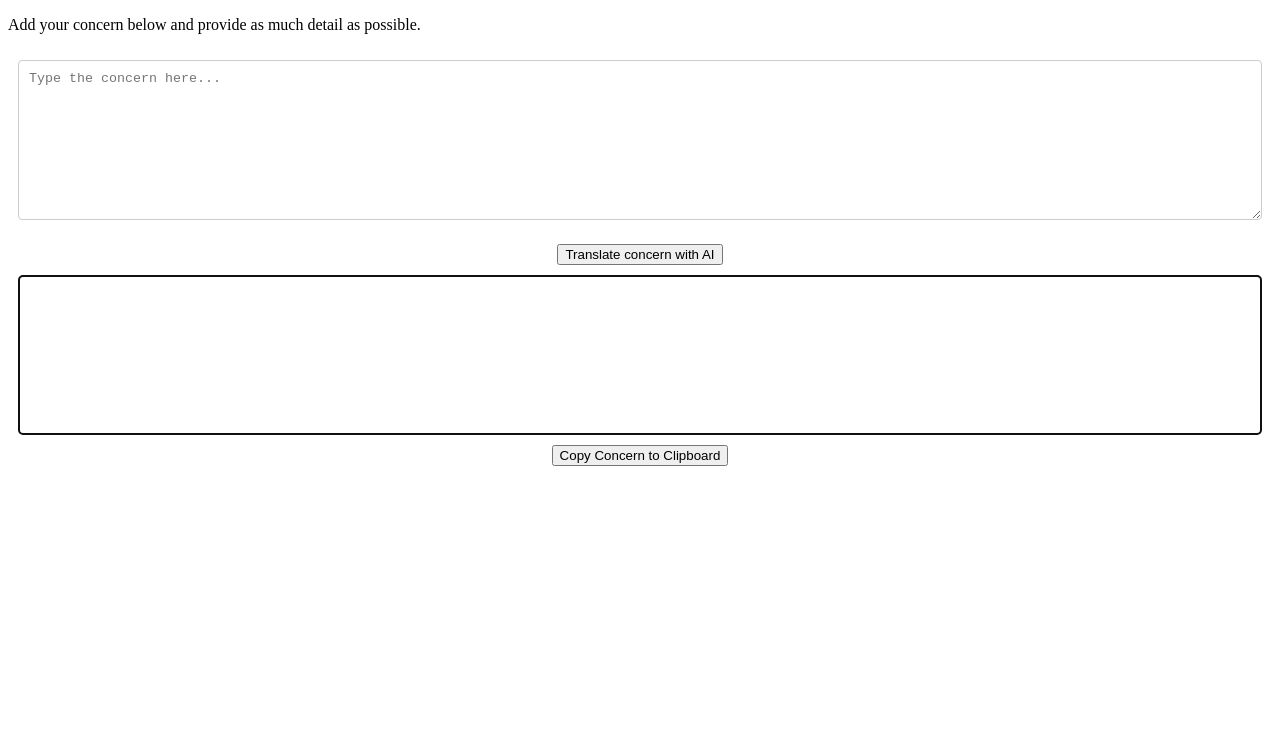
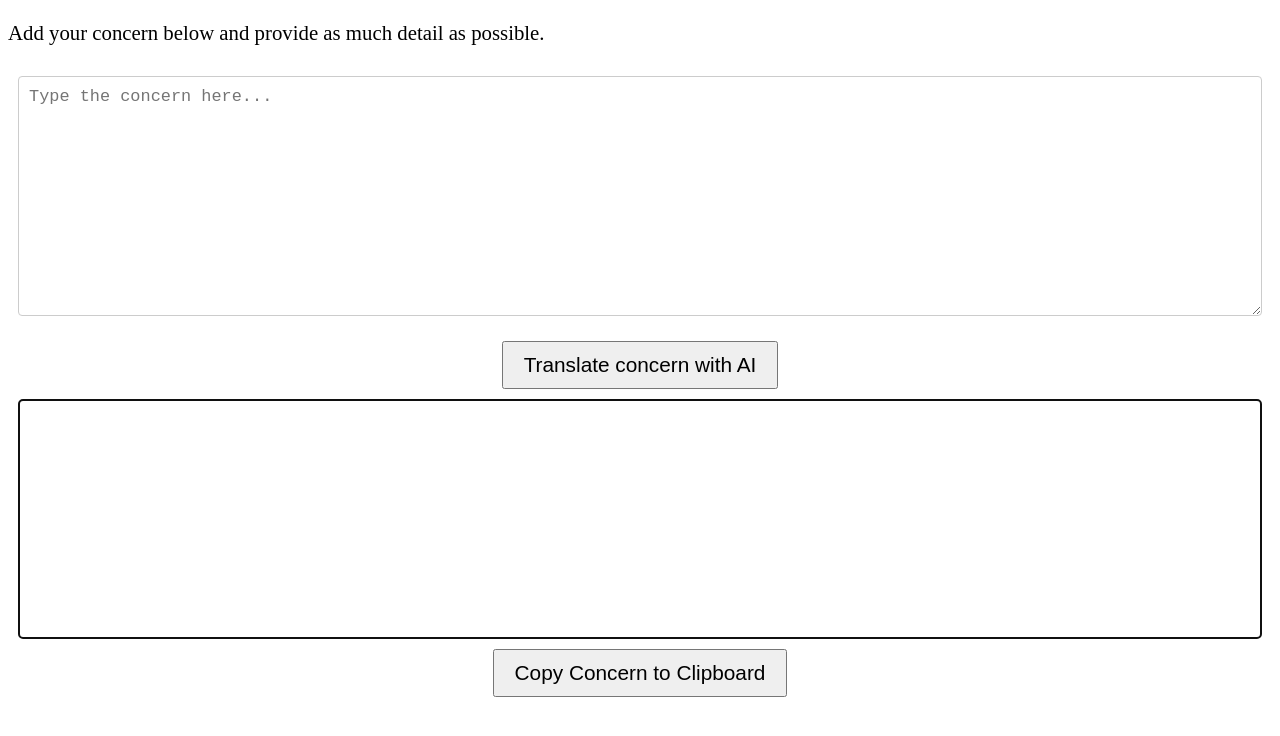
Before and after one commit to marlonlynn/SiPHi_comment, a website: page index.html in a window 1280 px wide. Both pictures are taken after a click on the button "Copy Concern to Clipboard". Drawn offline with Linux system fonts and the light colour scheme.

Commit message:
buttons larger and text box flex

```diff
--- a/index.html
+++ b/index.html
@@ -3,20 +3,26 @@
 <head>
 <meta charset="UTF-8">
 <meta name="viewport" content="width=device-width, initial-scale=1.0">
-<title>Home Inspection Concerns Editor</title>
+<title>Inspection Concerns Editor</title>
 <style>
+  body {
+    font-size: 1.3em; /* Increase base font size */
+  }
   textarea, #response {
     width: calc(100% - 20px);
-    height: 20vh;
+    height: 30vh; /* Increased height for more text */
     margin: 10px;
     padding: 10px;
     border: 1px solid #ccc;
     border-radius: 4px;
     box-sizing: border-box;
+    font-size: inherit; /* Inherit font size from body */
   }
   button {
     display: block;
     margin: 10px auto;
+    padding: 10px 20px; /* Increased padding for larger button */
+    font-size: inherit; /* Inherit font size from body */
   }
 </style>
 </head>
@@ -26,7 +32,7 @@
 <textarea id="userInput" placeholder="Type the concern here..." wrap="soft"></textarea>
 <button onclick="sendRequest()">Translate concern with AI</button>
 
-<div id="response" contenteditable="true" onfocus="document.execCommand('selectAll',false,null)"></div>
+<div id="response" contenteditable="true"></div>
 
 <button onclick="copyToClipboard()">Copy Concern to Clipboard</button>
 
@@ -63,7 +69,11 @@
 
   function copyToClipboard() {
     const responseDiv = document.getElementById('response');
-    responseDiv.focus();
+    const range = document.createRange();
+    range.selectNodeContents(responseDiv);
+    const selection = window.getSelection();
+    selection.removeAllRanges();
+    selection.addRange(range);
     document.execCommand('copy');
     alert('Text has been copied to clipboard');
   }
```
